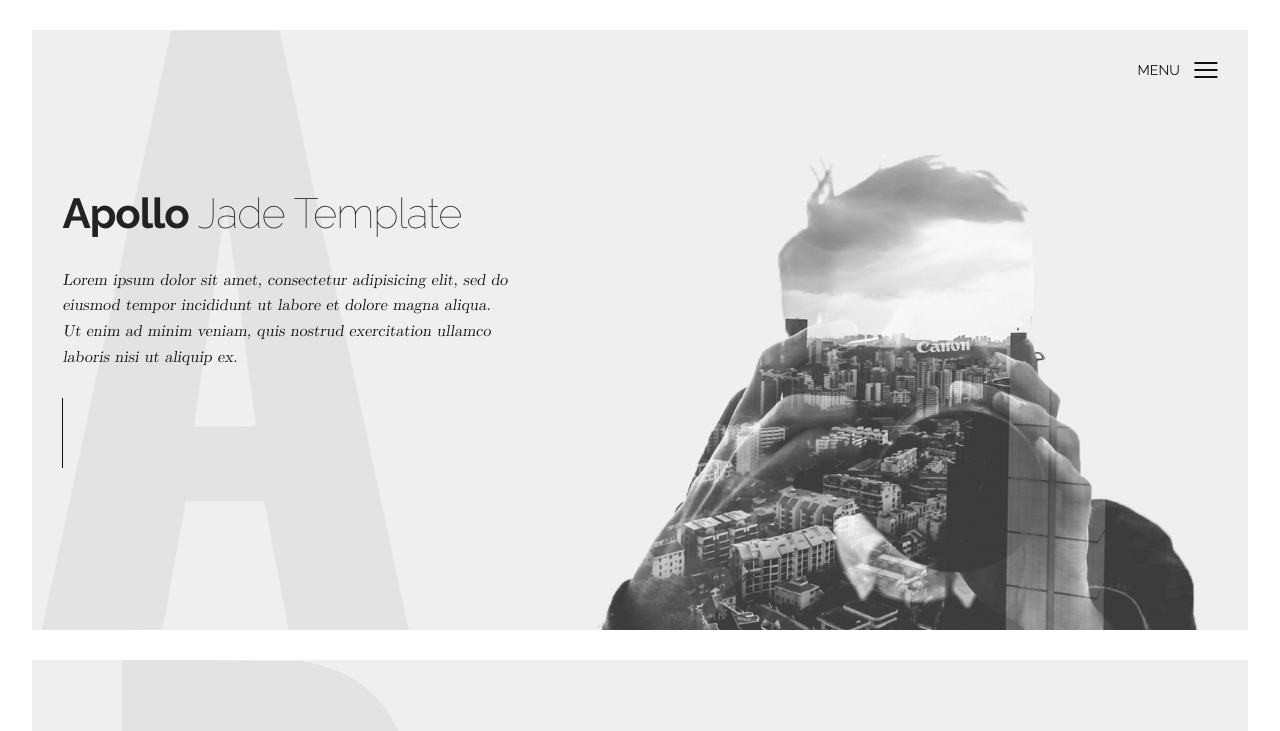
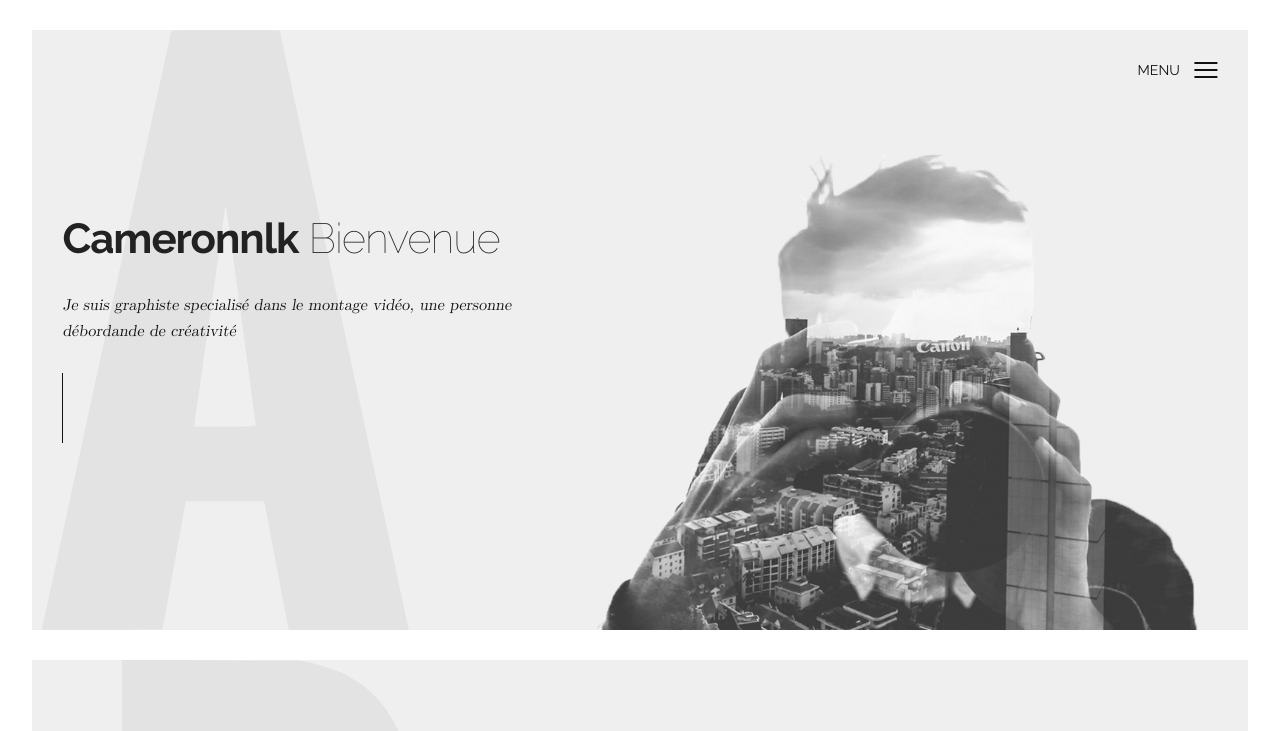
Before and after one commit to Cameronnlk/Cameronnlk.github.io, a plain HTML site: page index.html in a window 1280 px wide. Shown: the top 731 px of the page. Drawn offline with nearby package versions, Linux system fonts and the light colour scheme; files whose address does not match are found by name.

Commit message:
Update index.html

```diff
--- a/index.html
+++ b/index.html
@@ -1,7 +1,7 @@
 <!DOCTYPE html>
 <html lang="en">
   <head>
-    <title>Apollo</title>
+    <title>A*Cameronnlk portefolio</title>
     <meta charset="utf-8">
     <meta name="viewport" content="width=device-width, initial-scale=1">
     <meta http-equiv="X-UA-Compatible" content="IE=edge">
@@ -26,8 +26,8 @@
       </header>
       <div class="wrapper">
         <div class="welcome">
-          <h1><strong>Apollo</strong> Jade Template</h1>
-          <p>Lorem ipsum dolor sit amet, consectetur adipisicing elit, sed do eiusmod tempor incididunt ut labore et dolore magna aliqua. Ut enim ad minim veniam, quis nostrud exercitation ullamco laboris nisi ut aliquip ex.</p>
+          <h1><strong>Cameronnlk</strong> Bienvenue</h1>
+          <p>Je suis graphiste specialisé dans le montage vidéo, une personne débordande de créativité   </p>
         </div>
         <div class="photographer"><img src="assets/img/hero.png" alt="Photographer"></div>
       </div>
```
